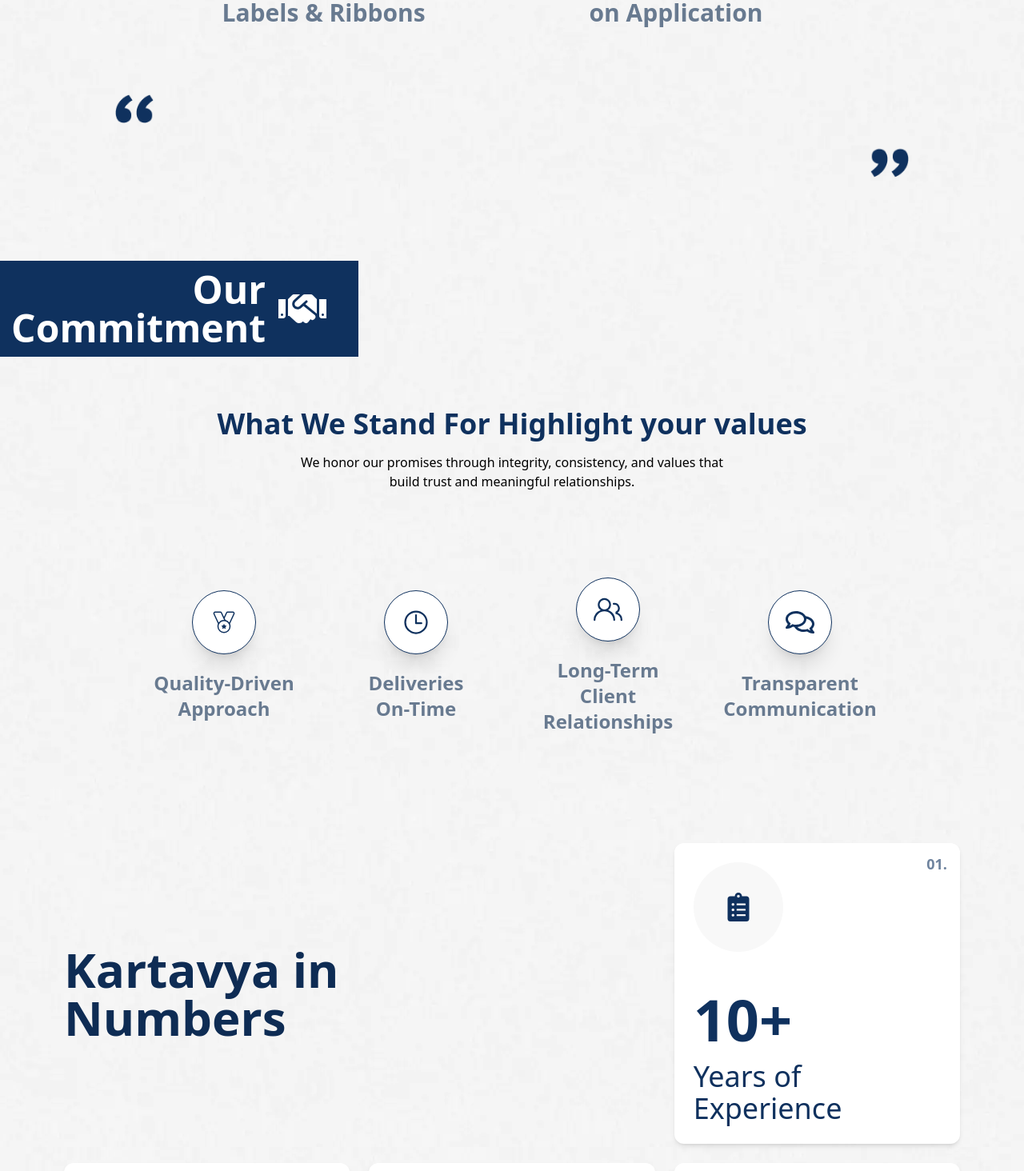
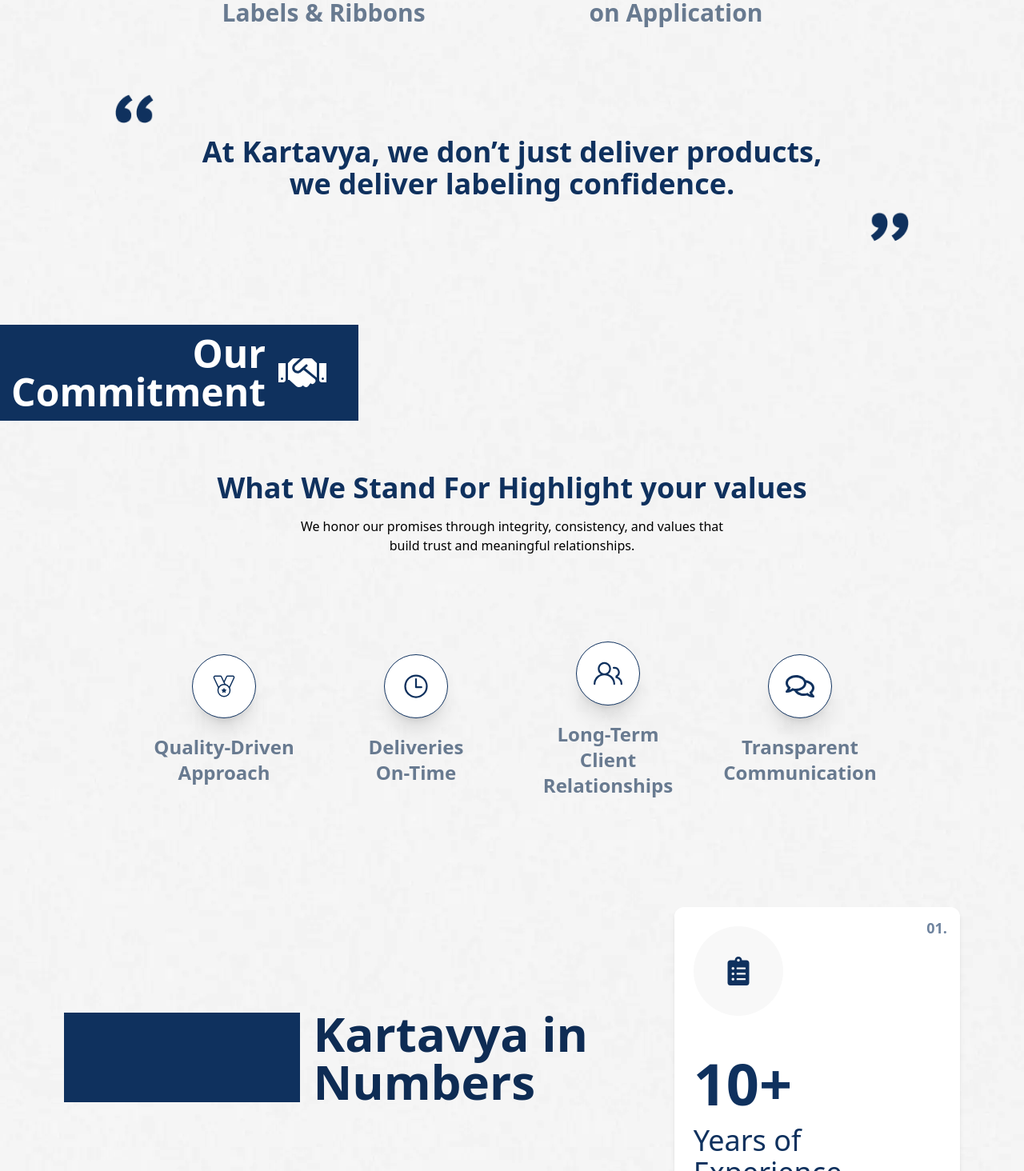
Before and after one commit to vernoxy2/kartavya, a React (Vite) app: page /about in a window 1280 px wide. Shown: the part 2246-3710 px from the top of the page at 80% size. Built offline with nearby package versions, Linux system fonts and the light colour scheme.

Commit message:
about page ready

```diff
--- a/src/Pages/About/Businesses.jsx
+++ b/src/Pages/About/Businesses.jsx
@@ -5,10 +5,10 @@ import Circle1 from "../../assets/AboutImgs/Circle1.webp";
 import Circle2 from "../../assets/AboutImgs/Circle2.webp";
 import Experience from "../../assets/AboutImgs/Experience.png";
 import PANindia from "../../assets/AboutImgs/PANindia.png";
-import Range from '../../assets/AboutImgs/Range.png';
-import Customization from '../../assets/AboutImgs/Customization.png';
-import Delivery from '../../assets/AboutImgs/Delivery.png';
-import Support from '../../assets/AboutImgs/Support.png';
+import Range from "../../assets/AboutImgs/Range.png";
+import Customization from "../../assets/AboutImgs/Customization.png";
+import Delivery from "../../assets/AboutImgs/Delivery.png";
+import Support from "../../assets/AboutImgs/Support.png";
 import { TbTruckDelivery } from "react-icons/tb";
 
 const Businesses = () => {
@@ -100,11 +100,15 @@ const Businesses = () => {
         </div>
       </div>
 
-      <CommaBox>
-        At Kartavya, we don’t just deliver products{" "}
-        <br className="hidden md:block" />
-        we deliver labeling confidence.
-      </CommaBox>
+      <CommaBox
+        quote={
+          <>
+            At Kartavya, we don’t just deliver products,
+            <br />
+            we deliver labeling confidence.
+          </>
+        }
+      />
     </section>
   );
 };
--- a/src/Pages/About/Commitment.jsx
+++ b/src/Pages/About/Commitment.jsx
@@ -8,7 +8,7 @@ import { CiMedal } from "react-icons/ci";
 const CommitmentList = [
   {
     id: 1,
-    name: "Quality-Driven Approach",
+    name: (<>Quality-Driven <br className="hidden sm:block" /> Approach</>),
     icon: <CiMedal />,
   },
   {
@@ -16,7 +16,7 @@ const CommitmentList = [
     name: (
       <>
         Deliveries
-        <br />
+        <br className="hidden sm:block"/>
         On-Time
       </>
     ),
--- a/src/Pages/About/Numbers.jsx
+++ b/src/Pages/About/Numbers.jsx
@@ -47,14 +47,19 @@ const StatsSection = () => {
   return (
     <section className="py-8 md:py-12 space-y-8 md:space-y-16">
       <div className="container mx-auto ">
-        <div className="grid grid-cols-1 sm:grid-cols-2 xl:grid-cols-3 gap-6 text-start">
+        <div className="grid grid-cols-1 md:grid-cols-2 xl:grid-cols-3 gap-6 text-start">
           {/* Heading */}
-          <div className="text-left my-auto relative col-span-2 ">
-            <h2 className="text-2xl md:text-4xl xl:text-6xl font-bold text-[#0E2C54] inline-block ">
-              Kartavya in{" "} <br />
-              <span className="relative">
+          <div className="text-left my-auto relative md:col-span-2 flex flex-row items-center gap-4 py-5">
+            {/* Left Bar */}
+            <div className="w-[100px] md:w-[40%] h-full">
+              <div className="w-full h-24 md:h-28 bg-primary" data-aos="fade-right" />
+            </div>
+
+            {/* Heading */}
+            <h2 data-aos="fade-right" className="text-4xl md:text-6xl xl:text-6xl font-bold text-[#0E2C54] leading-snug">
+              Kartavya in <br />
+              <span className="relative inline-block">
                 Numbers
-                <span className="absolute left-0 bottom-[-5px] w-full h-2 bg-[#0E2C54] -z-10 rounded-md"></span>
               </span>
             </h2>
           </div>
--- a/src/Pages/Home/Products.jsx
+++ b/src/Pages/Home/Products.jsx
@@ -10,11 +10,19 @@ import CommaBox from "../../SubComponents/CommaBox";
 const Products = () => {
   return (
     <div className="py-6 md:py-12 space-y-8 sm:space-y-16">
+      <SaidHeading>Our Products</SaidHeading>
+      <CommaBox
+        quote={
+          <>
+            Delivering high-performance barcode labels,
+            <br />
+            custom printed labels, and TTR ribbons for
+            <br />
+            logistics, pharma, retail & more.
+          </>
+        }
+      />
 
-      <SaidHeading>Our Products</SaidHeading>
-
-      <CommaBox> Delivering high-performance barcode labels, custom printed labels, and
-        TTR ribbons for logistics, pharma, retail & more.</CommaBox>
       <div className="container grid grid-cols-1 lg:grid-cols-2 gap-4">
         {/* Product 1 */}
         <div
@@ -46,7 +54,9 @@ const Products = () => {
               </div>
             </div>
             <div>
-              <PrimaryBtn className="bg-primary text-white">Learn More</PrimaryBtn>
+              <PrimaryBtn className="bg-primary text-white">
+                Learn More
+              </PrimaryBtn>
             </div>
           </div>
         </div>
--- a/src/SubComponents/CommaBox.jsx
+++ b/src/SubComponents/CommaBox.jsx
@@ -3,22 +3,27 @@ import Comma from "../assets/comaa.png";
 
 const CommaBox = ({ quote, subtext }) => {
   return (
-    <div className="flex flex-col items-center text-center space-y-4 px-4 max-w-5xl mx-auto">
-      <div className="w-full">
+    <div className="flex flex-col items-center text-center space-y-4 px-4 max-w-5xl mx-auto relative">
+      {/* Top Quote Icon */}
+      <div className="w-full flex justify-start">
         <img src={Comma} alt="Opening Quote" className="w-10 md:w-12" />
       </div>
 
-      <h1 className="text-primary font-bold text-2xl md:text-4xl">{quote}</h1>
+      {/* Main Quote */}
+      <h1 className="text-primary font-bold text-2xl md:text-4xl leading-snug">
+        {quote}
+      </h1>
+
+      {/* Subtext (if any) */}
       {subtext && (
-        <p className="text-base md:text-lg xl:text-2xl text-secondary md:pt-6 z-20">{subtext}</p>
+        <p className="text-base md:text-lg xl:text-2xl text-secondary md:pt-4">
+          {subtext}
+        </p>
       )}
 
+      {/* Bottom Quote Icon */}
       <div className="w-full flex justify-end">
-        <img
-          src={Comma}
-          alt="Closing Quote"
-          className="w-10 md:w-12 rotate-180"
-        />
+        <img src={Comma} alt="Closing Quote" className="w-10 md:w-12 rotate-180" />
       </div>
     </div>
   );
```
